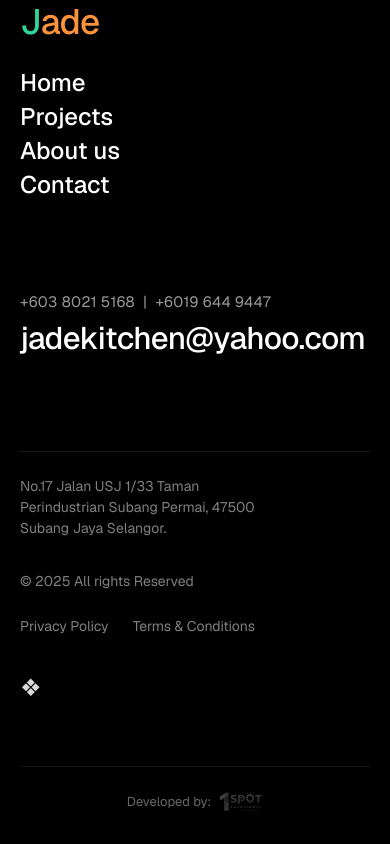
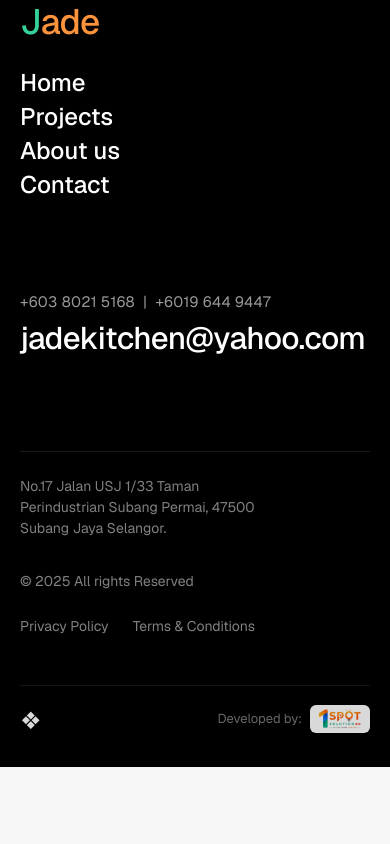
Before and after one commit to omarfaruk16/Jade, a Next.js app in the folder frontend/: page /about in a window 390 px wide. Shown: the part 5788-6632 px from the top of the page. After the commit the page ends 6555 px from the top, so only its background shows below. Built offline with nearby package versions, Linux system fonts and the light colour scheme; no server answers.

Commit message:
feat(footer): relocate developed by signature to bottom row and style logo with white rounded background

```diff
--- a/frontend/src/components/layout/Footer.module.css
+++ b/frontend/src/components/layout/Footer.module.css
@@ -178,7 +178,8 @@
   display: flex;
   justify-content: flex-end;
   align-items: center;
-  width: 100px;
+  width: auto;
+  min-width: 250px;
 }
 
 .mobileDiamondIcon {
@@ -285,8 +286,12 @@
 
   .bottomRight {
     order: 3;
-    width: auto;
-    justify-content: flex-start;
+    width: 100%;
+    justify-content: space-between;
+    align-items: center;
+    border-top: 1px solid rgba(255, 255, 255, 0.08);
+    padding-top: 1rem;
+    margin-top: 1rem;
   }
 
   .mobileDiamondIcon {
@@ -302,10 +307,6 @@
   gap: 12px;
   font-size: 14px;
   color: rgba(255, 255, 255, 0.4);
-  margin-top: 1.5rem;
-  border-top: 1px solid rgba(255, 255, 255, 0.08);
-  padding-top: 2rem;
-  width: 100%;
 }
 
 .devLogoLink {
@@ -314,17 +315,19 @@
 }
 
 .devLogo {
-  height: 24px;
+  height: 36px;
   width: auto;
-  opacity: 0.5;
-  transition: opacity 0.3s cubic-bezier(0.4, 0, 0.2, 1), filter 0.3s cubic-bezier(0.4, 0, 0.2, 1), transform 0.3s cubic-bezier(0.4, 0, 0.2, 1);
-  filter: grayscale(1) brightness(0.8);
+  opacity: 0.85;
+  background-color: #ffffff;
+  padding: 6px 12px;
+  border-radius: 8px;
+  transition: opacity 0.3s cubic-bezier(0.4, 0, 0.2, 1), transform 0.3s cubic-bezier(0.4, 0, 0.2, 1), box-shadow 0.3s cubic-bezier(0.4, 0, 0.2, 1);
 }
 
 .devLogoLink:hover .devLogo {
   opacity: 1;
-  filter: grayscale(0) brightness(1.1);
   transform: scale(1.05);
+  box-shadow: 0 4px 12px rgba(255, 255, 255, 0.15);
 }
 
 .emailBlur {
@@ -334,13 +337,13 @@
 
 @media (max-width: 768px) {
   .developerSignature {
-    margin-top: 1rem;
-    padding-top: 1.5rem;
     font-size: 13px;
     gap: 8px;
   }
 
   .devLogo {
-    height: 20px;
+    height: 28px;
+    padding: 4px 8px;
+    border-radius: 6px;
   }
 }
--- a/frontend/src/components/layout/Footer.tsx
+++ b/frontend/src/components/layout/Footer.tsx
@@ -66,16 +66,14 @@ export default function Footer() {
             <div className={styles.mobileDiamondIcon}>
               <DiamondStarIcon />
             </div>
+            <div className={styles.developerSignature}>
+              <span>Developed by:</span>
+              <a href="https://1spotsolution.com" target="_blank" rel="noopener noreferrer" className={styles.devLogoLink}>
+                <img src="/images/1spotsolution-logo.webp" alt="1spot solution logo" className={styles.devLogo} />
+              </a>
+            </div>
           </div>
 
-        </div>
-
-        {/* DEVELOPED BY BRAND SIGNATURE */}
-        <div className={styles.developerSignature}>
-          <span>Developed by:</span>
-          <a href="https://1spotsolution.com" target="_blank" rel="noopener noreferrer" className={styles.devLogoLink}>
-            <img src="/images/1spotsolution-logo.webp" alt="1spot solution logo" className={styles.devLogo} />
-          </a>
         </div>
 
       </div>
```
